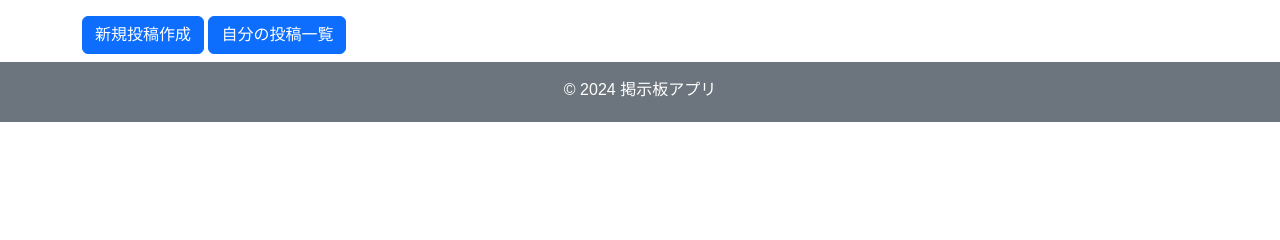
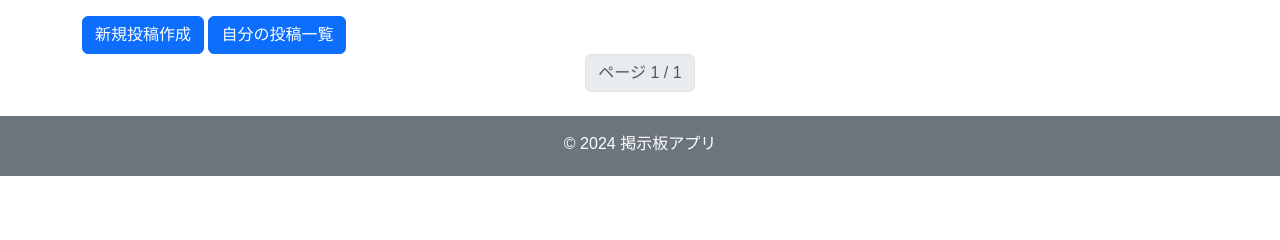
Before and after one commit to engr-sng/board-app, a Django app: page / in a window 1280 px wide. Shown: the part 245-485 px from the top of the page. Run offline with Django 5.2, Linux system fonts and the light colour scheme; data that the repository does not hold is empty.

Commit message:
ページネーションの実装

```diff
--- a/app/views.py
+++ b/app/views.py
@@ -12,6 +12,7 @@ from django.db import models
 from django.core.mail import send_mail, EmailMessage
 from django.conf import settings
 from django.template.loader import render_to_string
+from django.core.paginator import Paginator
 
 def user_owns_board(view_func):
     @wraps(view_func)
@@ -27,9 +28,14 @@ def index(request):
     user = request.user
 
     if user.is_authenticated:
-        boards = Board.objects.annotate(is_favorite=Count('favorite', filter=models.Q(favorite__user=user))).order_by('-updated_at')
+        boards_query = Board.objects.annotate(is_favorite=Count('favorite', filter=models.Q(favorite__user=user))).order_by('-updated_at')
     else:
-        boards = Board.objects.all().order_by('-updated_at')
+        boards_query = Board.objects.all().order_by('-updated_at')
+
+    paginator = Paginator(boards_query, 1)
+    page_number = request.GET.get('page')
+    boards = paginator.get_page(page_number)
+
     return render(request, 'index.html', {'boards': boards})
 
 @login_required
--- a/templates/index.html
+++ b/templates/index.html
@@ -88,4 +88,31 @@
         <a href="{% url 'new' %}" class="btn btn-primary">新規投稿作成</a>
         <a href="{% url 'my_boards' %}" class="btn btn-primary">自分の投稿一覧</a>
     </section>
+
+    <!-- ページネーションのリンクを表示 -->
+    <section class="pagination justify-content-center">
+        <ul class="pagination">
+            {% if boards.has_previous %}
+                <li class="page-item">
+                    <a class="page-link" href="?page=1">&laquo; 最初</a>
+                </li>
+                <li class="page-item">
+                    <a class="page-link" href="?page={{ boards.previous_page_number }}">前へ</a>
+                </li>
+            {% endif %}
+
+            <li class="page-item disabled">
+                <a class="page-link" href="#">ページ {{ boards.number }} / {{ boards.paginator.num_pages }}</a>
+            </li>
+
+            {% if boards.has_next %}
+                <li class="page-item">
+                    <a class="page-link" href="?page={{ boards.next_page_number }}">次へ</a>
+                </li>
+                <li class="page-item">
+                    <a class="page-link" href="?page={{ boards.paginator.num_pages }}">最後 &raquo;</a>
+                </li>
+            {% endif %}
+        </ul>
+    </section>
 {% endblock %}
```
